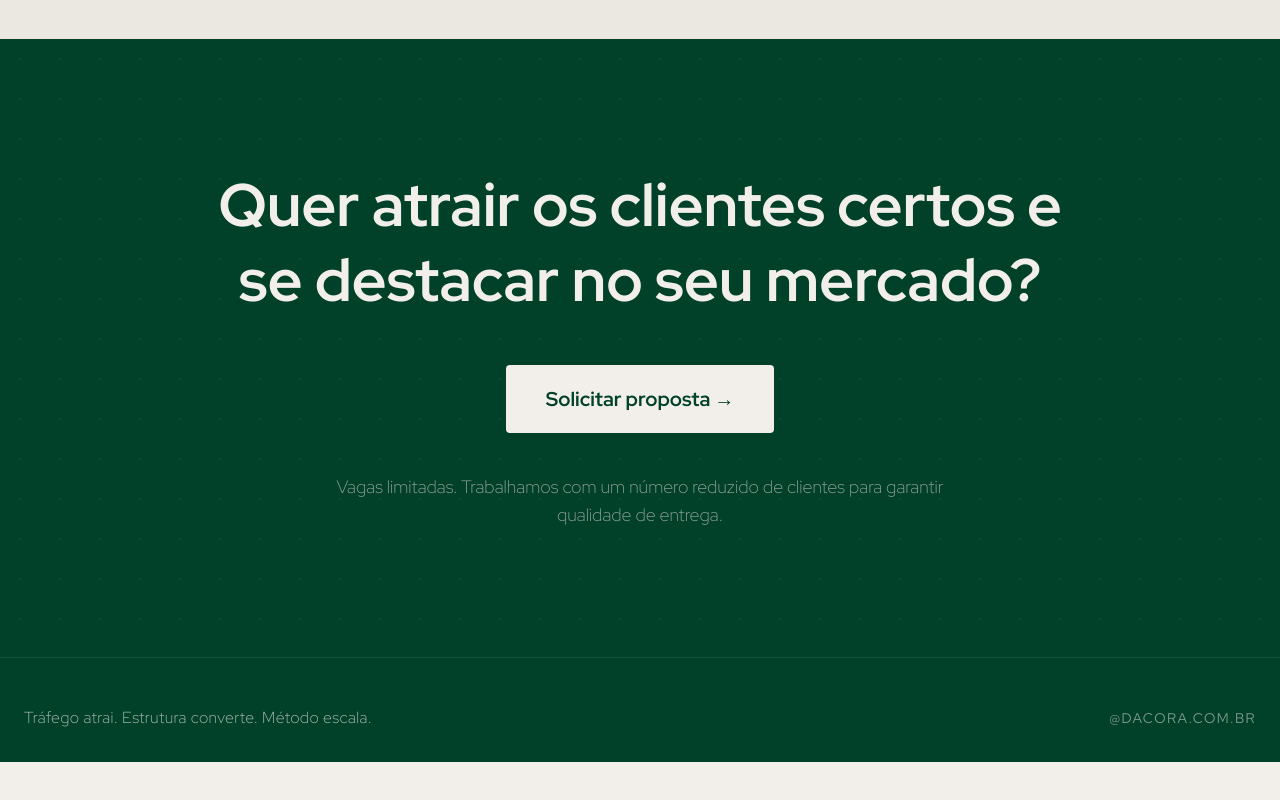
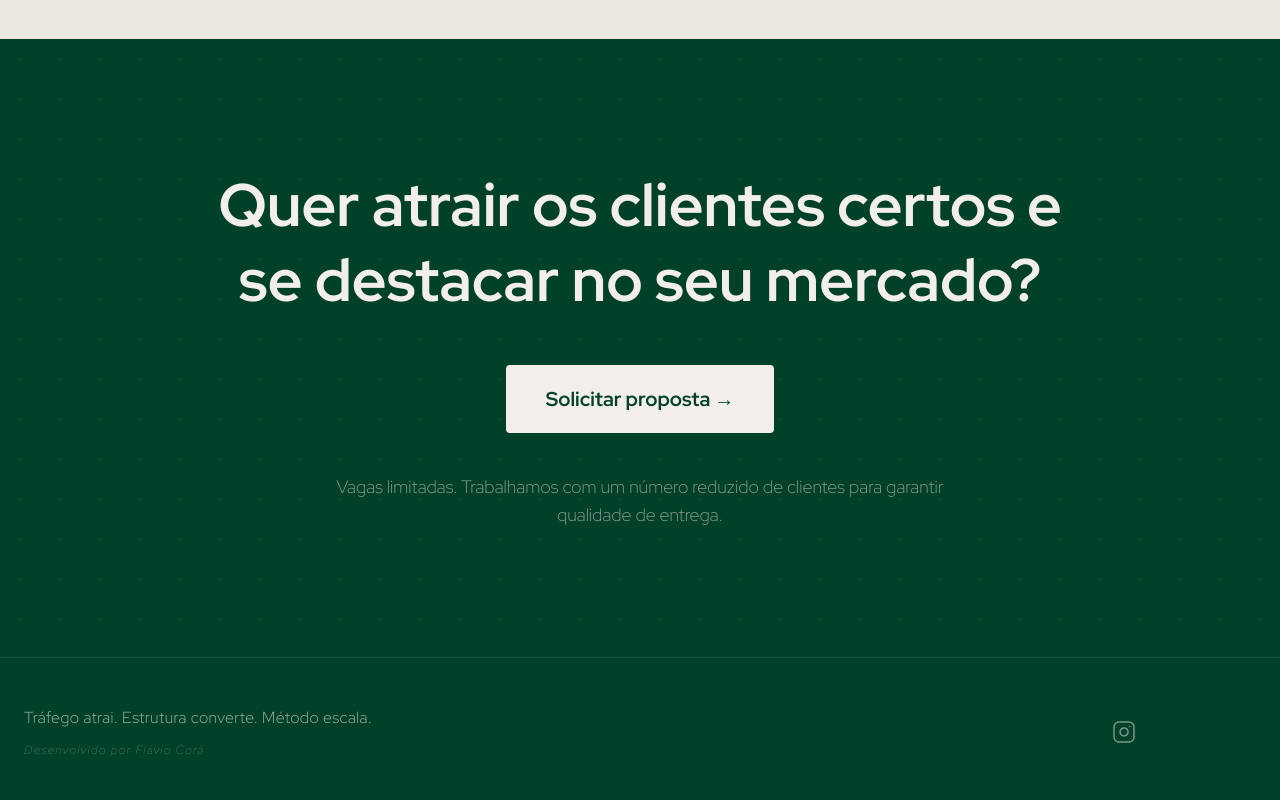
Before and after one commit to flacora-projetos/dacoraLP, a React (Vite) app: page / in a window 1280 px wide. Shown: the part 3042-3842 px from the top of the page. Before the commit the page ends 3804 px from the top, so only its background shows below. Built offline with nearby package versions, Linux system fonts and the light colour scheme.

Commit message:
feat(footer): Add Instagram icon and developer credit
Integrates the Instagram icon into the footer for enhanced social connectivity.
Adds a developer credit link to the footer, attributing the work to Flávio Corá.

```diff
--- a/src/App.tsx
+++ b/src/App.tsx
@@ -4,7 +4,7 @@
  */
 
 import { motion } from 'motion/react';
-import { CheckCircle2 } from 'lucide-react';
+import { CheckCircle2, Instagram } from 'lucide-react';
 
 const CONTACT_LINK = 'https://wa.me/556296242626?text=Quero+melhorar+a+estrat%C3%A9gia+da+minha+empresa';
 
@@ -334,16 +334,29 @@ export default function App() {
         SEÇÃO 6 — RODAPÉ
         -------------------------------------------
       */}
-      <footer className="bg-dacora-primary pt-12 pb-8 px-6 border-t border-t-dacora-offwhite/10">
-        <div className="max-w-7xl mx-auto flex flex-col md:flex-row justify-between items-center gap-6">
-          <p className="text-dacora-offwhite/70 font-light tracking-wide text-sm md:text-base text-center md:text-left">
-            Tráfego atrai. Estrutura converte. Método escala.
-          </p>
+      <footer className="bg-dacora-primary pt-12 pb-28 md:pb-16 px-6 border-t border-t-dacora-offwhite/10 relative">
+        <div className="max-w-7xl mx-auto flex flex-col md:flex-row justify-between items-center gap-8 md:pr-24 lg:pr-28">
+          <div className="flex flex-col items-center md:items-start gap-3">
+            <p className="text-dacora-offwhite/70 font-light tracking-wide text-sm md:text-base text-center md:text-left">
+              Tráfego atrai. Estrutura converte. Método escala.
+            </p>
+            <a
+              href="https://wa.me/5562999465725"
+              target="_blank"
+              rel="noopener noreferrer"
+              className="text-dacora-sage/50 hover:text-dacora-offwhite transition-colors text-[10px] sm:text-xs tracking-[0.1em] italic"
+            >
+              Desenvolvido por Flávio Corá
+            </a>
+          </div>
           <a
-            href="#"
-            className="text-dacora-offwhite/50 hover:text-dacora-offwhite transition-colors text-sm uppercase tracking-widest"
+            href="https://www.instagram.com/dacora.com.br/"
+            target="_blank"
+            rel="noopener noreferrer"
+            aria-label="Instagram da Dácora"
+            className="text-dacora-offwhite/50 hover:text-dacora-offwhite transition-colors p-2"
           >
-            @dacora.com.br
+            <Instagram className="w-6 h-6" strokeWidth={1.5} />
           </a>
         </div>
       </footer>
```
